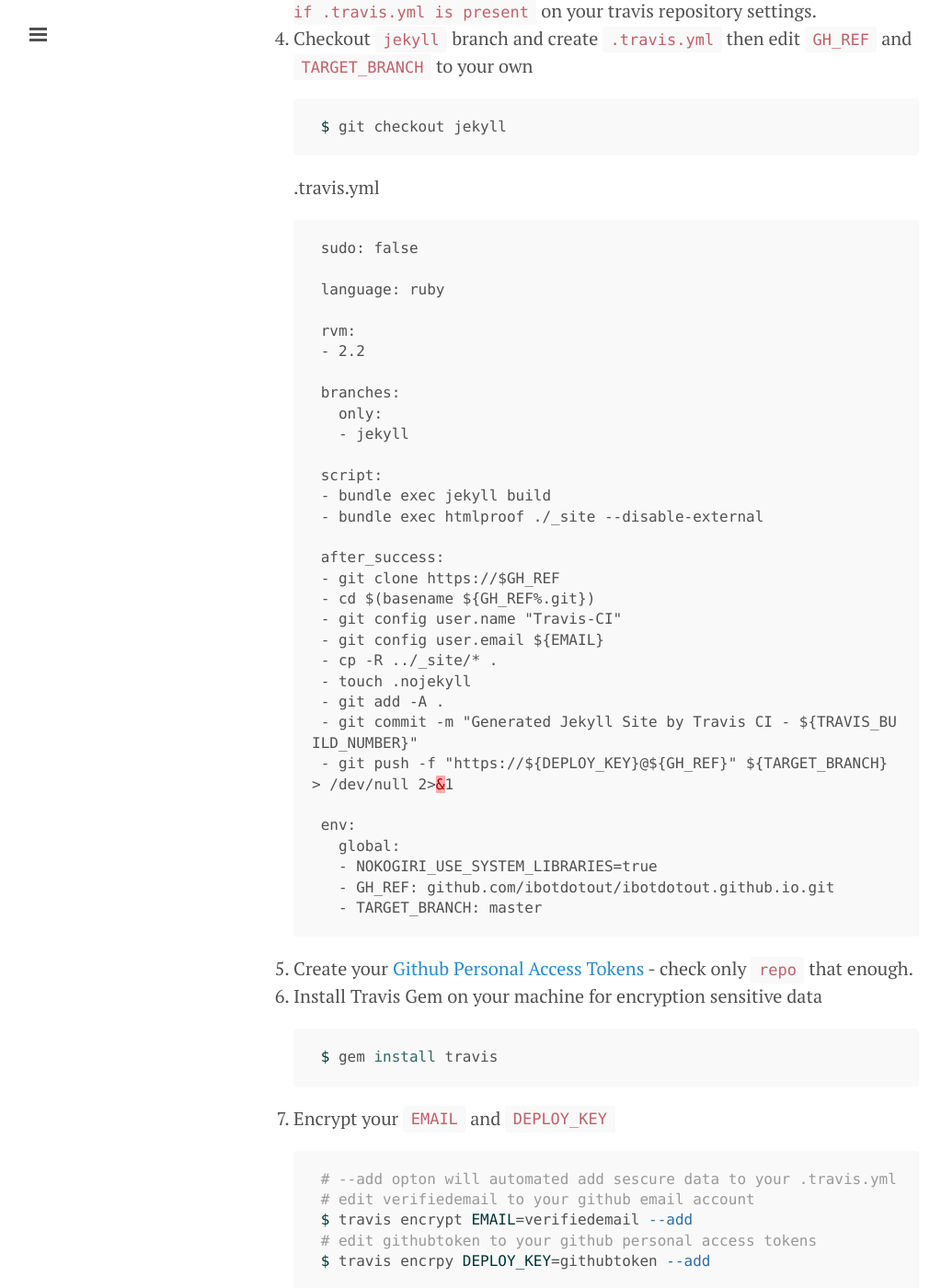
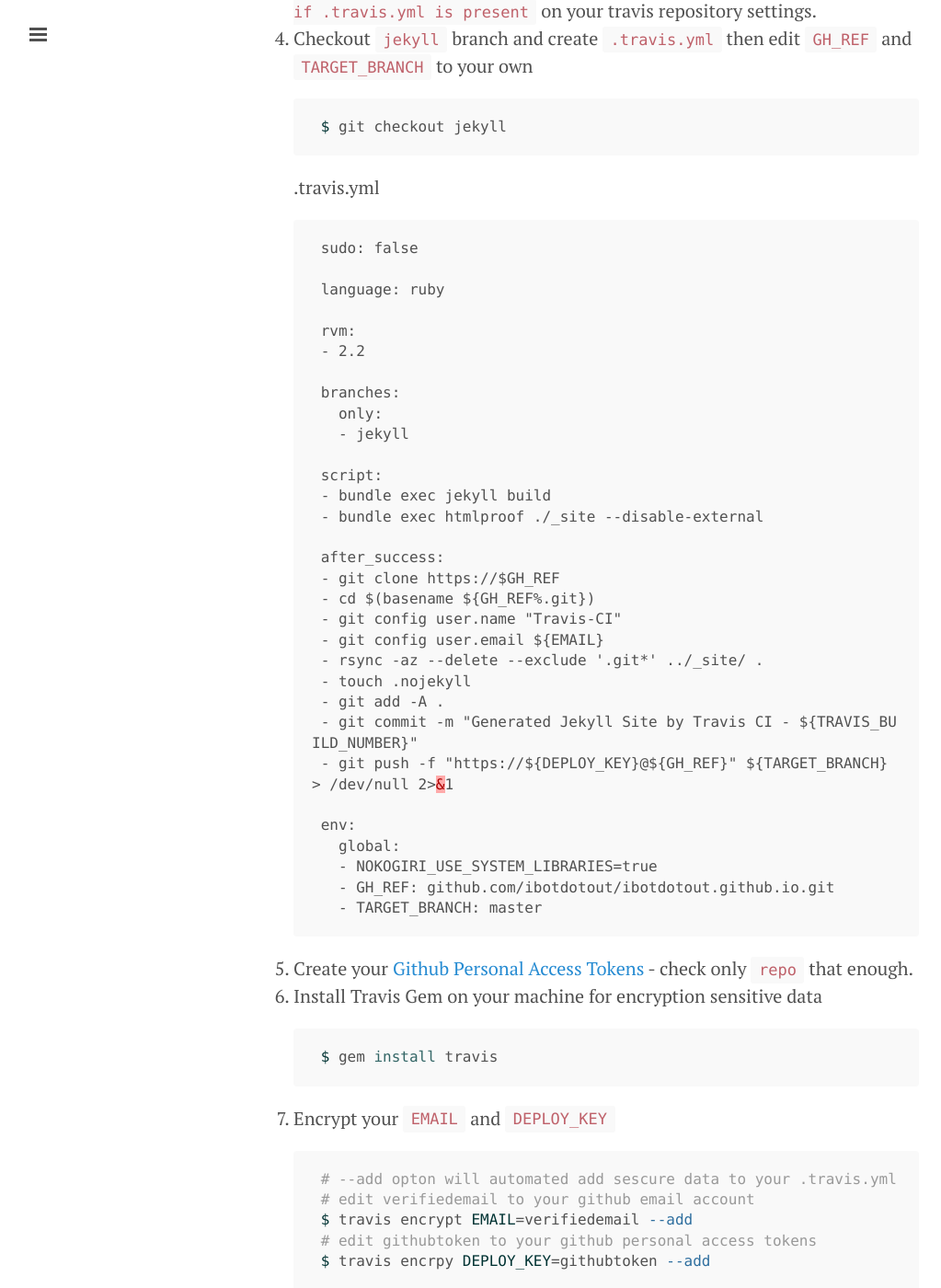
Before and after one commit to ibotdotout/ibotdotout.github.io, a Jekyll site: the page built from _posts/2015-10-26-jekyll-build-with-travis.md, in a window 1280 px wide and 1400 px high, scrolled down 1413 px. Shown: the whole window at 92% size, without its empty margins (1-1024 px from the left). Built offline with Jekyll 4.4.1, drawn with Linux system fonts in a browser that asks for light colours; nearby versions of some CDN libraries; Markdown is read by kramdown in place of the engine named in the settings.

Commit message:
Change cp to rsync in Jekyll build Travis

```diff
--- a/_posts/2015-10-26-jekyll-build-with-travis.md
+++ b/_posts/2015-10-26-jekyll-build-with-travis.md
@@ -80,7 +80,7 @@ jekyll and travis]({{url}}/jekyll-with-ci/)
     - cd $(basename ${GH_REF%.git})
     - git config user.name "Travis-CI"
     - git config user.email ${EMAIL}
-    - cp -R ../_site/* .
+    - rsync -az --delete --exclude '.git*' ../_site/ .
     - touch .nojekyll
     - git add -A .
     - git commit -m "Generated Jekyll Site by Travis CI - ${TRAVIS_BUILD_NUMBER}"
```
